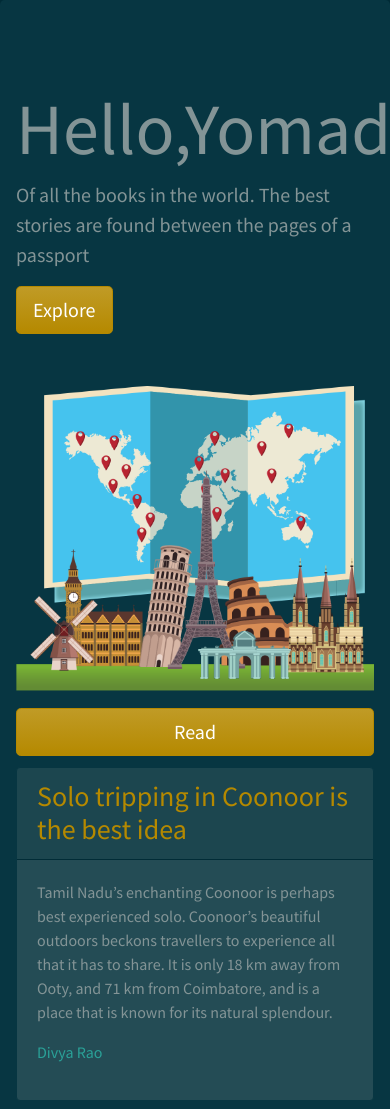
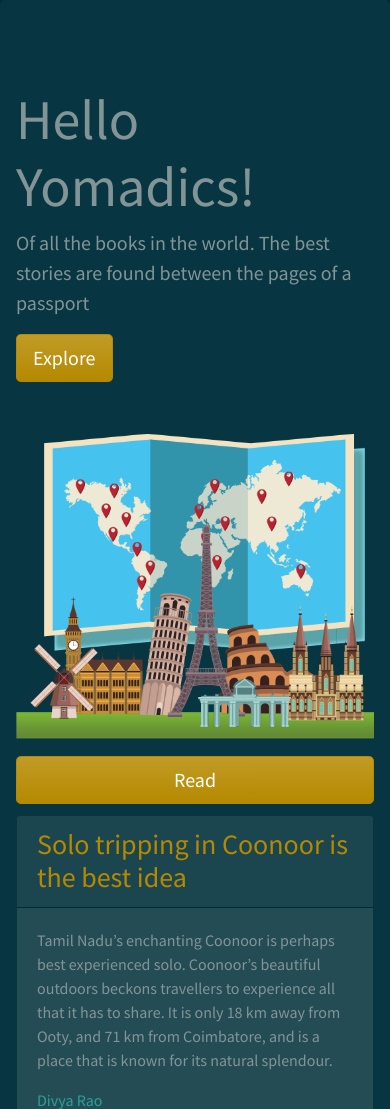
Before and after one commit to dsrao711/Yomadic, a Flask app: page / in a window 390 px wide; the page is wider, and only the part inside the window is pictured. Shown: the part 56-1165 px from the top of that part. Run offline with Flask 2, Linux system fonts and the light colour scheme; some libraries are stand-ins or nearby versions.

Commit message:
Responsive issue fixed

```diff
--- a/templates/home.html
+++ b/templates/home.html
@@ -3,7 +3,7 @@
     <div class="row">
         <div class="col-lg-6">
             <div style="margin-top : 15%">
-                <h1 class="display-3">Hello,Yomadics!</h1>
+                <h1 class="display-4">Hello Yomadics!</h1>
                 <p class="lead">Of all the books in the world. The best stories are found between the pages of a passport</p>
                 <p class="lead">
                     <a class="btn btn-primary btn-lg" href="#read" role="button">Explore</a>
@@ -16,8 +16,9 @@
         </div>
     </div>
 
+
     <div class="row">
-        <div class="col-md-12">
+        <div class="col-lg-12">
             {% with messages = get_flashed_messages(with_categories=true) %} {% if messages %} {% for category, message in messages %}
             <div class="alert alert-{{ category }}">
                 {{ message }}
@@ -25,6 +26,8 @@
             {% endfor %} {% endif %} {% endwith %}
         </div>
     </div>
+
+
 
 
     <div class="row">
@@ -65,7 +68,9 @@
             </ul>
         </div>
     </div>
+
 </div>
 
 
+
 {% endblock content %}
```
